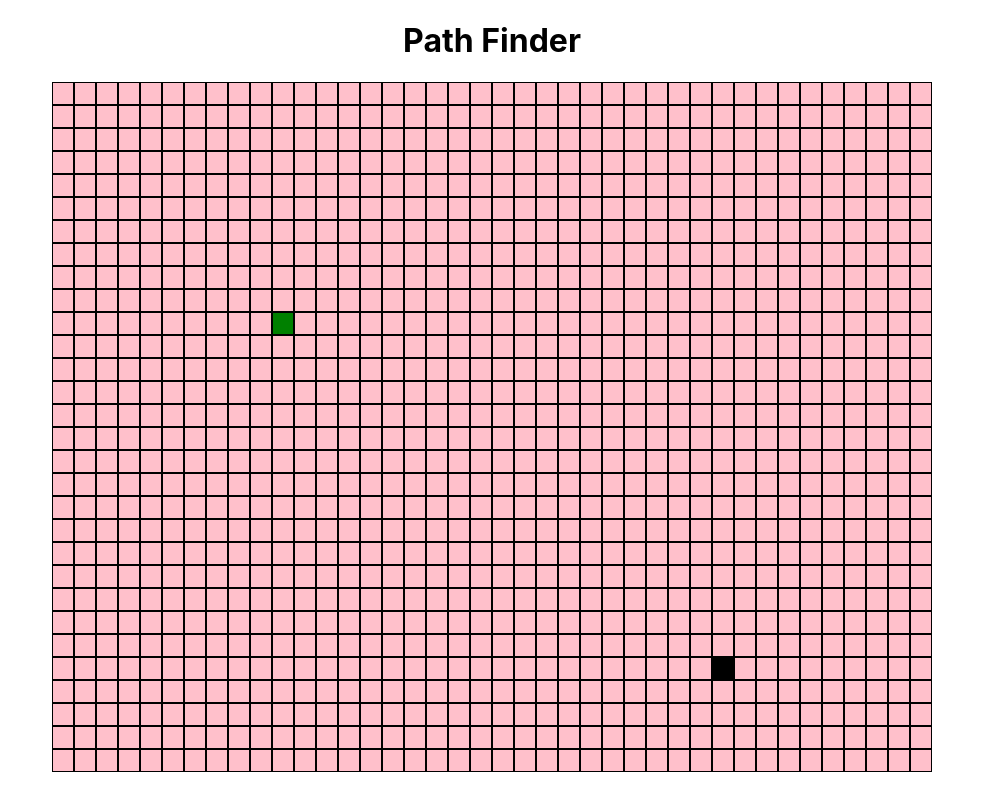
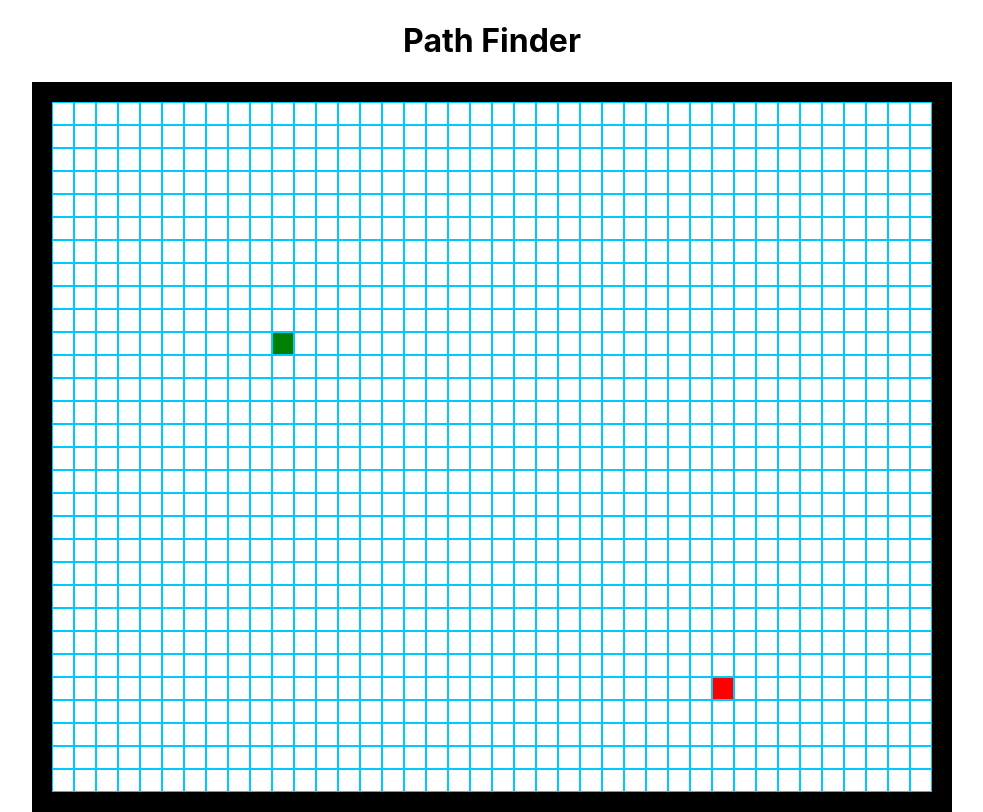
Before and after one commit to dball1126/path_finding_visualizer, a React (Create React App) app: page / in a window 1280 px wide. Shown: the whole page, without its empty margins (148-1131 px from the left). Built offline with nearby package versions, Linux system fonts and the light colour scheme.

Commit message:
border color change for the board

```diff
--- a/src/App.css
+++ b/src/App.css
@@ -28,19 +28,20 @@
 
 .grid {
   display: flex;
+  border: 20px solid black;
 }
 
 .actual-node {
   width:20px;
   height:20px;
-  background-color: pink;
+  background-color: #FFFFFF;
   padding-bottom:1px;
-  border: 1px solid black;
+  border: 1px solid #00c9ff;
 }
 
 .actual-node.node-start{
  background-color: green;
 }
 .actual-node.node-end{
- background-color: black;
+ background-color: red;
 }
```
